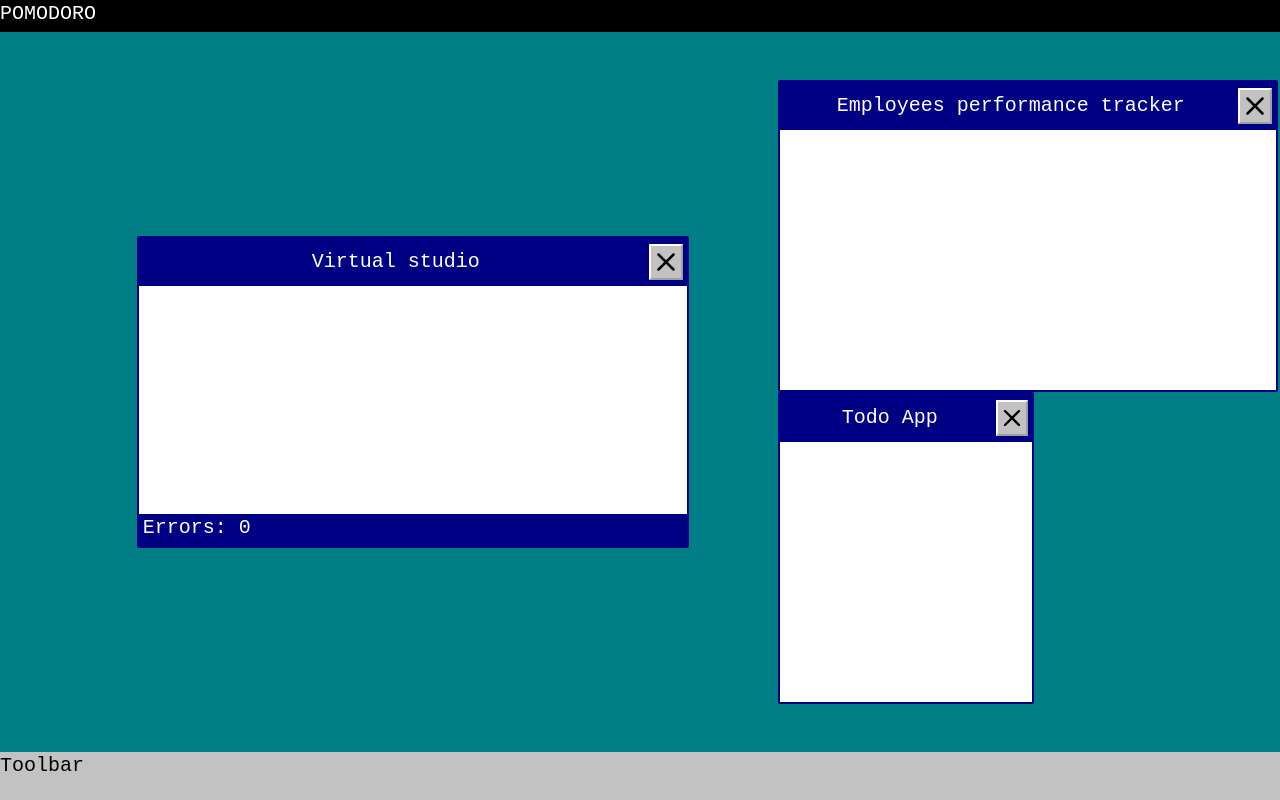
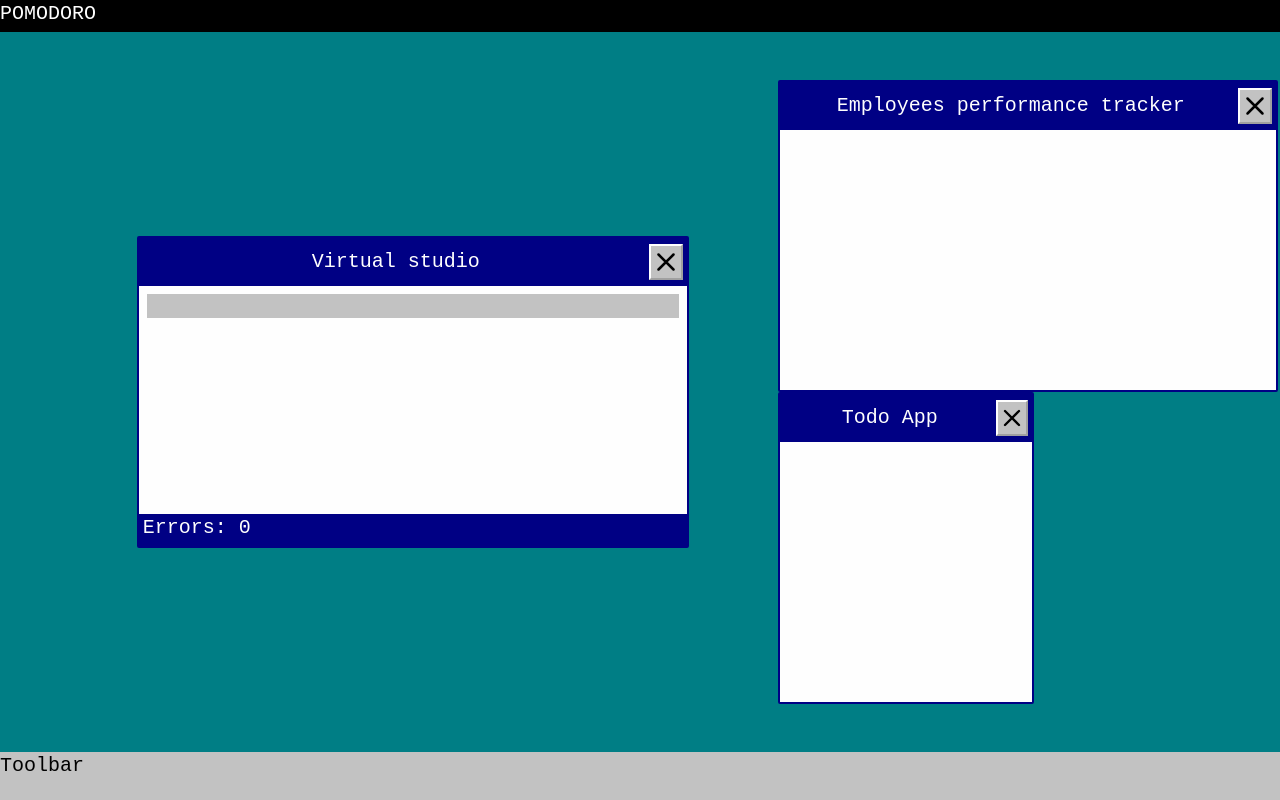
Before and after one commit to Clerm-Jam/give-take, an Angular app: page /dayOne in a window 1280 px wide. Built offline with nearby package versions, Linux system fonts and the light colour scheme.

Commit message:
ahora se cuentan errores en el dayOne

```diff
--- a/src/app/pages/day-one/day-one.component.html
+++ b/src/app/pages/day-one/day-one.component.html
@@ -5,7 +5,7 @@
     <div leftPanel>
         <app-windows [title]="'Virtual studio'" size_classes="vscode min-w-[552px] max-w-[552px] w-[552px] relative">
             <div>{{ currentText }}</div>
-            <div class="place-self-end h-6 bg-grey" (keydown)="detectKey($event)" tabindex="0"></div>
+            <div class=" h-6 bg-grey" (keydown)="detectKey($event)" tabindex="0"></div>
             <div class="w-full h-8 px-1 bg-blue absolute left-0 bottom-0 flex ali-center text-white">
                 Errors: {{ errors }}
             </div>
--- a/src/app/pages/day-one/day-one.component.ts
+++ b/src/app/pages/day-one/day-one.component.ts
@@ -31,6 +31,10 @@ export class DayOneComponent {
     this.actualLetter = event.key;
     console.log('actual ' + this.actualLetter)
 
+    if (this.previousLetter === this.actualLetter) {
+      this.errors++
+    }
+
     this.previousLetter = event.key;
 
     if (
```
